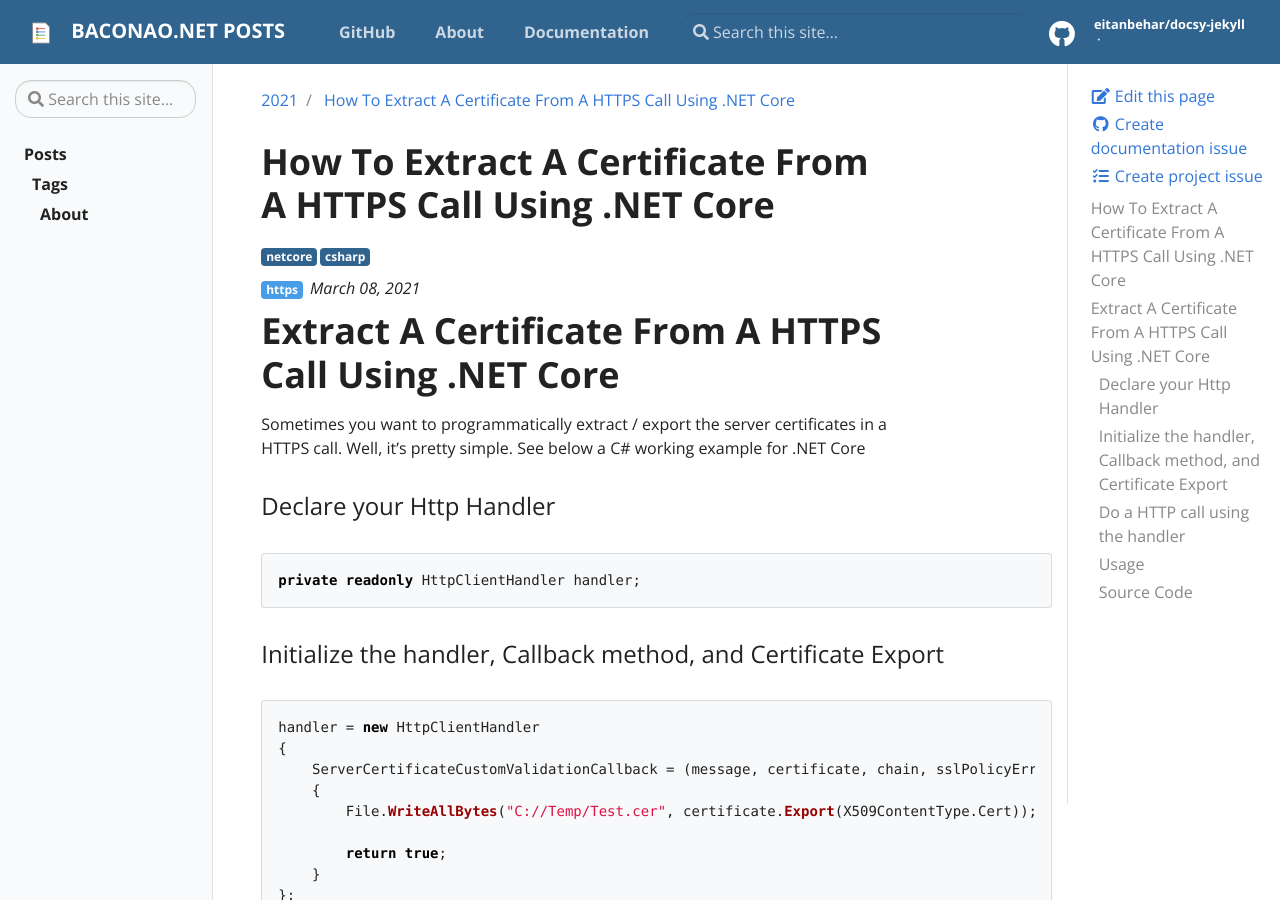
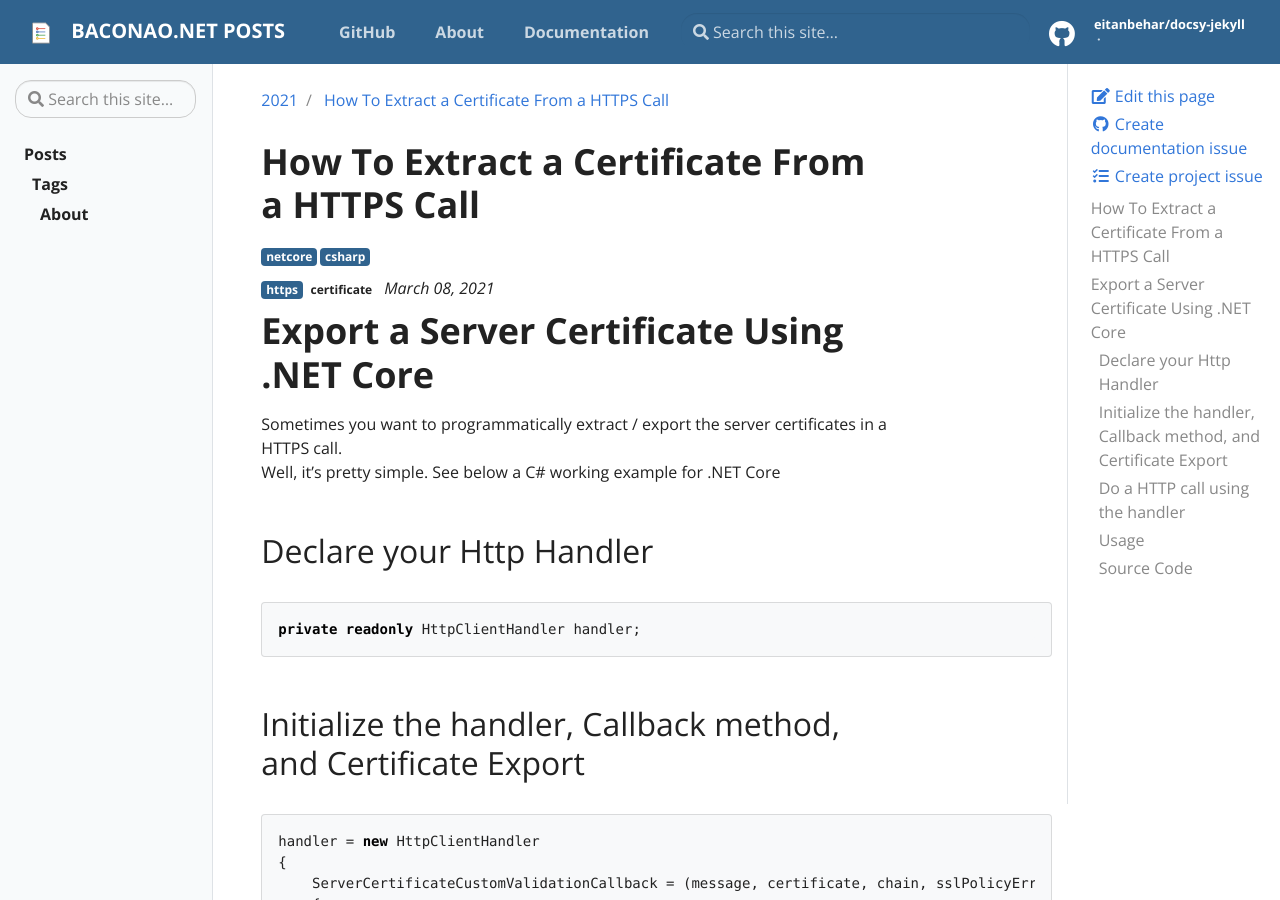
Before and after one commit to eitanbehar/docsy-jekyll, a Jekyll site: the page built from _posts/2021-03-08-extract-certificate.md, in a window 1280 px wide and 900 px high. Built offline with Jekyll 4.4.1, drawn with Linux system fonts in a browser that asks for light colours; our own code applies the rules of GitHub Pages for plain Markdown files.

Commit message:
update post

```diff
--- a/_posts/2021-03-08-extract-certificate.md
+++ b/_posts/2021-03-08-extract-certificate.md
@@ -1,28 +1,30 @@
 ---
-title:  "How To Extract A Certificate From A HTTPS Call Using .NET Core"
+title:  "How To Extract a Certificate From a HTTPS Call"
 date:   2021-03-08
 badges:
- - type: info
+ - type: primary
    tag: https
+ - type: seconday
+   tag: certificate
 tags:
  - netcore
  - csharp
 ---
 
-# Extract A Certificate From A HTTPS Call Using .NET Core
+# Export a Server Certificate Using .NET Core
 
 Sometimes you want to programmatically extract / export the server certificates in a HTTPS call.
 Well, it’s pretty simple. See below a C# working example for .NET Core
 
 <!--more-->
 
-### Declare your Http Handler
+## Declare your Http Handler
 
 ~~~ csharp
 private readonly HttpClientHandler handler;
 ~~~
 
-### Initialize the handler, Callback method, and Certificate Export
+## Initialize the handler, Callback method, and Certificate Export
 
 ~~~ csharp
 handler = new HttpClientHandler
@@ -36,7 +38,7 @@ handler = new HttpClientHandler
 };
 ~~~
 
-### Do a HTTP call using the handler
+## Do a HTTP call using the handler
 
 ~~~ csharp
 public string DoACall(string url)
@@ -49,13 +51,13 @@ public string DoACall(string url)
 }
 ~~~
 
-### Usage
+## Usage
 
 ~~~ csharp
 var caller = new WebCaller();
 var result = caller.DoACall("https://google.com/");
 ~~~
 
-### Source Code
+## Source Code
 
 <https://github.com/eitanbehar/WebClient>
```
Also changed, not shown: _posts/2021-03-12-how-this-site-was-created.md (+5 -5 lines).
